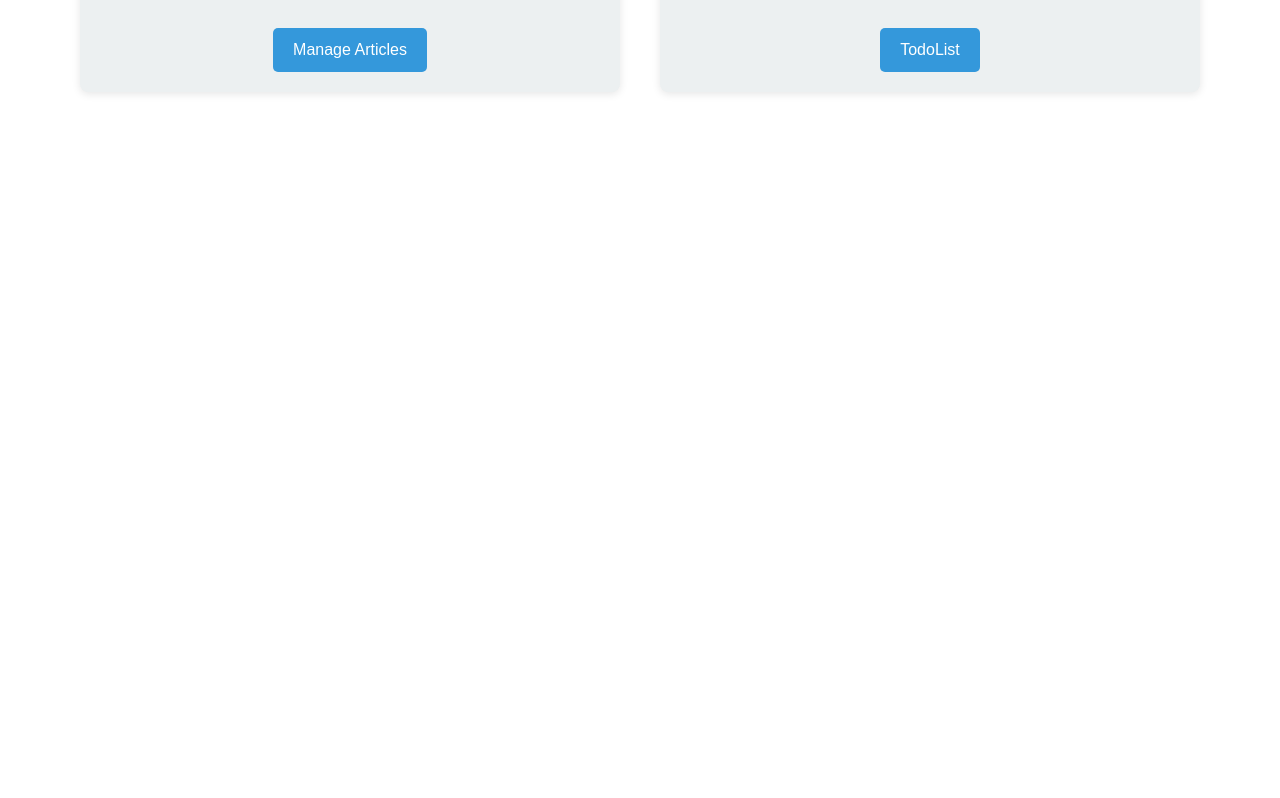
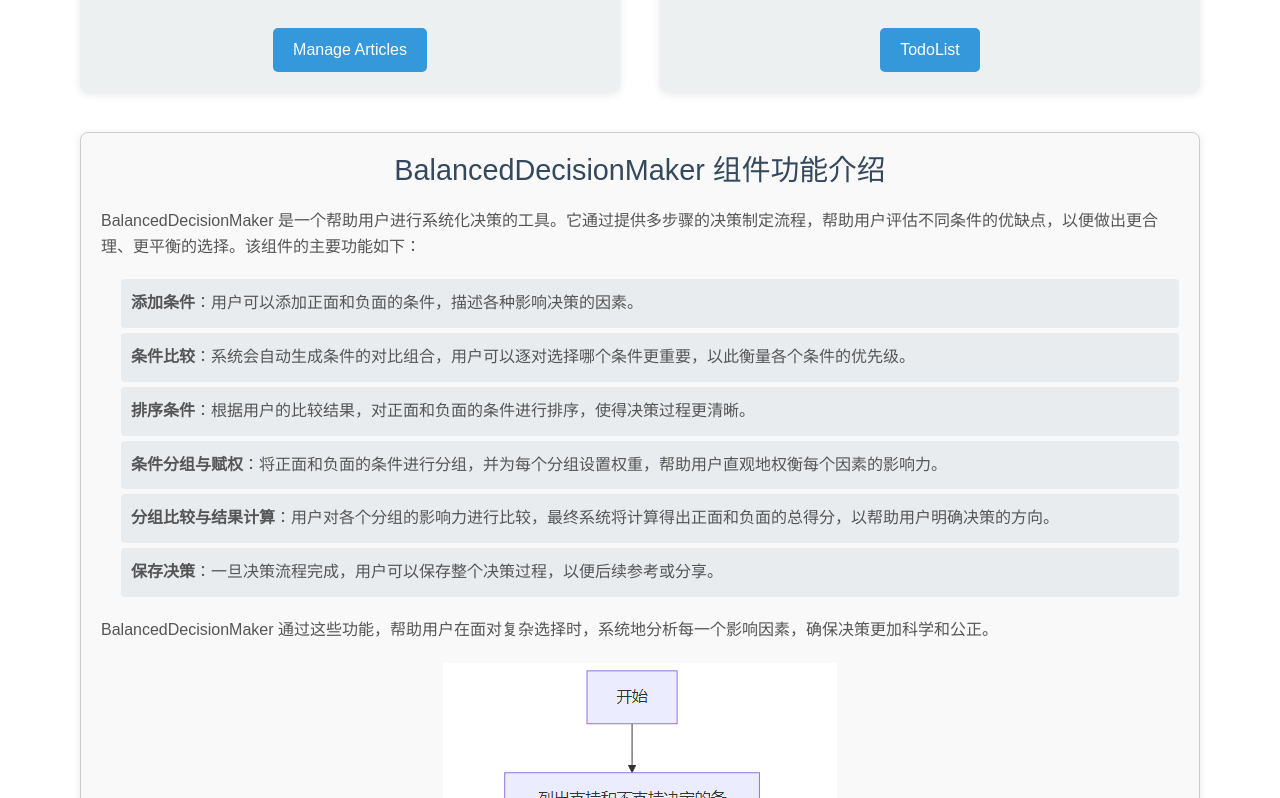
Before and after one commit to tuxiantian/decision-app, a React (Create React App) app: page / in a window 1280 px wide. Shown: the part 802-1600 px from the top of the page. Before the commit the page ends 934 px from the top, so only its background shows below. Built offline with nearby package versions, Linux system fonts and the light colour scheme; a small style sheet from the web is missing.

Commit message:
BalancedDecisionMaker 组件功能介绍

```diff
--- a/src/Home.js
+++ b/src/Home.js
@@ -46,6 +46,26 @@ const Home = () => {
           <p>Customize your decision-making process by creating tailored todos.</p>
           <Link to="/todos" className="home-link-button">TodoList</Link>
         </section>
+
+        <section className="home-section" style={{ flex: '1 1 45%', margin: '20px', boxSizing: 'border-box', backgroundColor: '#f9f9f9', padding: '20px', borderRadius: '8px', border: '1px solid #ccc' }}>
+          <h2 style={{ textAlign: 'center', marginBottom: '20px' }}>BalancedDecisionMaker 组件功能介绍</h2>
+          <p style={{ lineHeight: '1.6', color: '#555', marginBottom: '20px',textAlign:'left' }}>
+            BalancedDecisionMaker 是一个帮助用户进行系统化决策的工具。它通过提供多步骤的决策制定流程，帮助用户评估不同条件的优缺点，以便做出更合理、更平衡的选择。该组件的主要功能如下：
+          </p>
+          <ul style={{ lineHeight: '1.8', color: '#555', paddingLeft: '20px',textAlign:'left' }}>
+            <li><strong>添加条件</strong>：用户可以添加正面和负面的条件，描述各种影响决策的因素。</li>
+            <li><strong>条件比较</strong>：系统会自动生成条件的对比组合，用户可以逐对选择哪个条件更重要，以此衡量各个条件的优先级。</li>
+            <li><strong>排序条件</strong>：根据用户的比较结果，对正面和负面的条件进行排序，使得决策过程更清晰。</li>
+            <li><strong>条件分组与赋权</strong>：将正面和负面的条件进行分组，并为每个分组设置权重，帮助用户直观地权衡每个因素的影响力。</li>
+            <li><strong>分组比较与结果计算</strong>：用户对各个分组的影响力进行比较，最终系统将计算得出正面和负面的总得分，以帮助用户明确决策的方向。</li>
+            <li><strong>保存决策</strong>：一旦决策流程完成，用户可以保存整个决策过程，以便后续参考或分享。</li>
+          </ul>
+          <p style={{ lineHeight: '1.6', color: '#555', marginTop: '20px',textAlign:'left' }}>
+            BalancedDecisionMaker 通过这些功能，帮助用户在面对复杂选择时，系统地分析每一个影响因素，确保决策更加科学和公正。
+          </p>
+          <img src="/images/balanced_decision_decription.png" alt='BalancedDecisionMaker flowchart' style={{ display: 'block', margin: '20px auto', maxWidth: '100%', height: 'auto' }} />
+          <Link to="/balanced-decisions/list" className="home-link-button" style={{ display: 'block', textAlign: 'center', marginTop: '20px', padding: '10px 20px', backgroundColor: '#007bff', color: 'white', textDecoration: 'none', borderRadius: '5px' }}>BalancedDecisionList</Link>
+        </section>
       </div>
     </div>
   );
```
Also changed, not shown: public/images/balanced_decision_decription.png (added).
